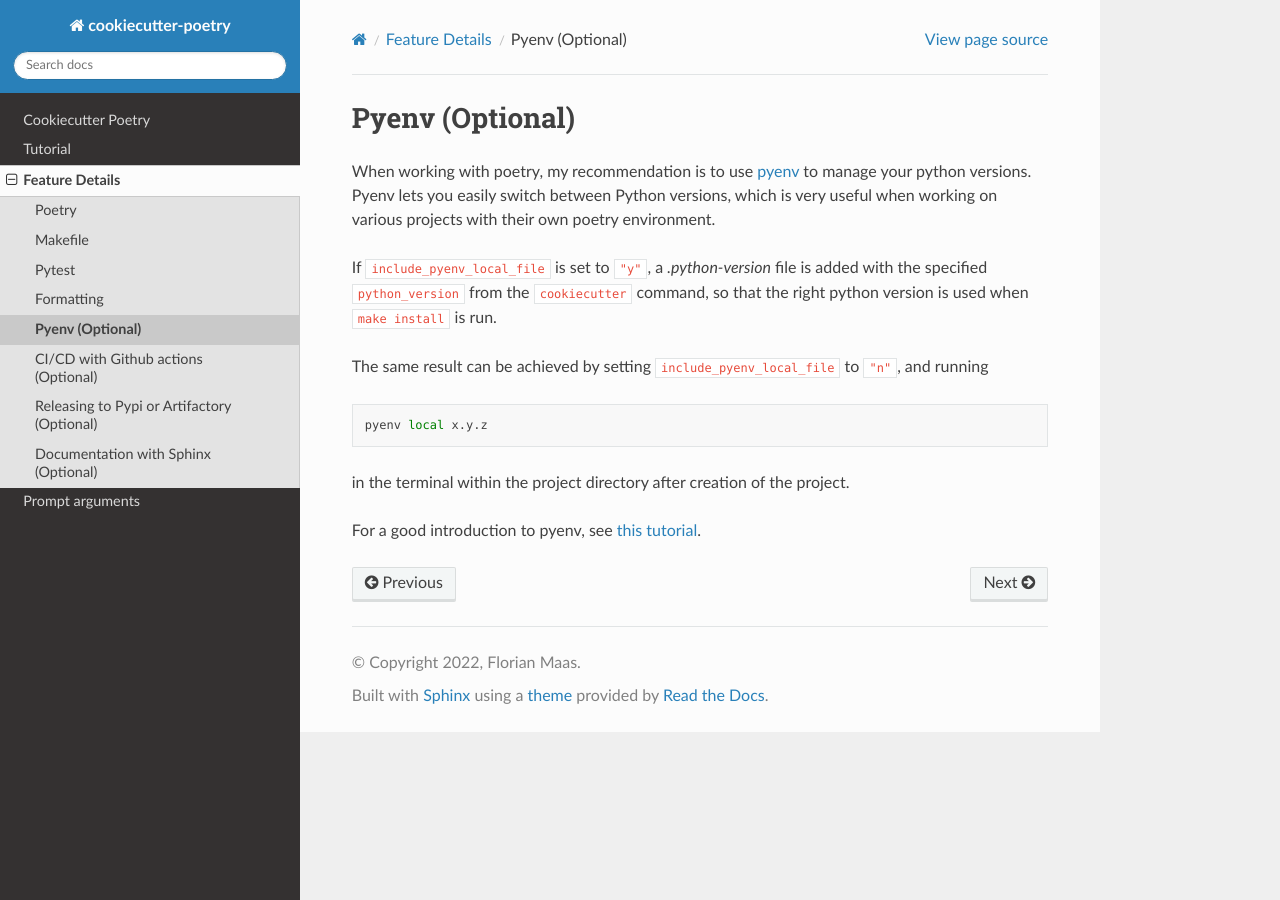
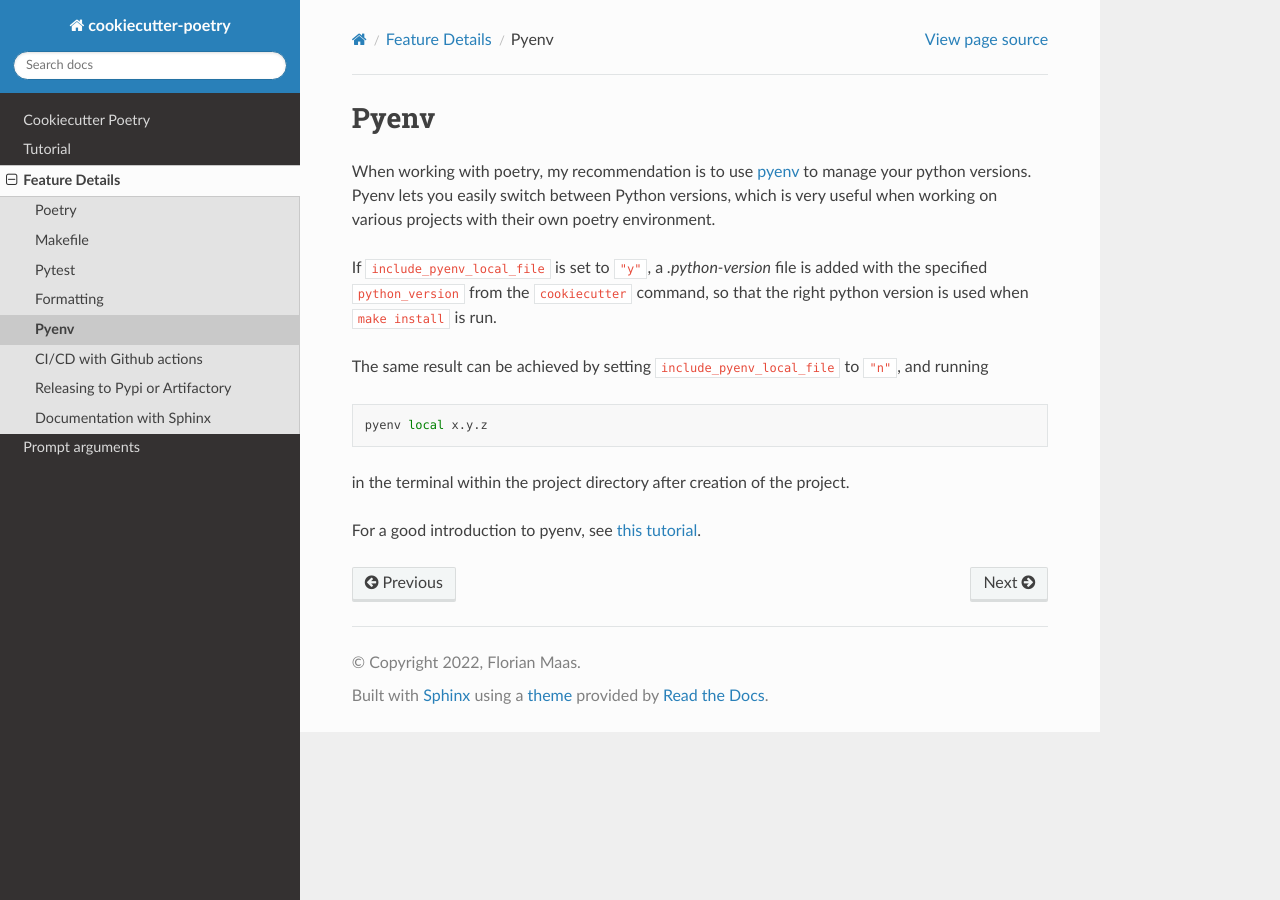
Before and after one commit to fpgmaas/cookiecutter-poetry, a Sphinx documentation site: the page built from docs/features/pyenv.rst, in a window 1280 px wide. Built offline with Sphinx 7.4.7 and the Read the Docs theme 2.0.0, drawn with Linux system fonts in a browser that asks for light colours.

Commit message:
fixed some docs (#19)

```diff
--- a/docs/features/cicd.rst
+++ b/docs/features/cicd.rst
@@ -1,4 +1,4 @@
-CI/CD with Github actions (Optional)
+CI/CD with Github actions
 ---------------------------------------
 
 when ``include_github_actions`` is set to ``"y"``, a ``.github`` directory is added with the following structure:
--- a/docs/features/pyenv.rst
+++ b/docs/features/pyenv.rst
@@ -1,5 +1,5 @@
 ==================
-Pyenv (Optional)
+Pyenv
 ==================
 
 When working with poetry, my recommendation is to use `pyenv <https://github.com/pyenv/pyenv>`_ to manage your python versions.
--- a/docs/features/releasing.rst
+++ b/docs/features/releasing.rst
@@ -1,5 +1,5 @@
 =============================================
-Releasing to Pypi or Artifactory (Optional)
+Releasing to Pypi or Artifactory
 =============================================
 
 .. contents:: :local:
--- a/docs/features/sphinx.rst
+++ b/docs/features/sphinx.rst
@@ -1,5 +1,5 @@
 =====================================
-Documentation with Sphinx (Optional)
+Documentation with Sphinx
 =====================================
 
 If ``sphinx_docs`` is set to ``"y"``, documentation of your project is automatically added using `sphinx <https://www.sphinx-doc.org/en/master/>`_.
```
Also changed, not shown: README.rst (+5 -5 lines).
